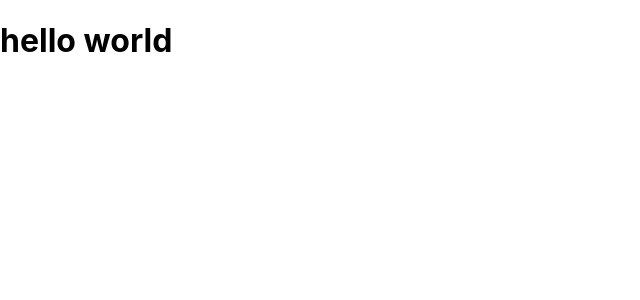
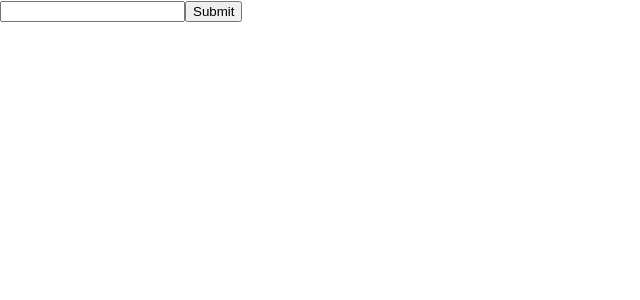
Before and after one commit to Tanaz-Nejad/my-react-weather-app, a React (Create React App) app: page / in a window 1280 px wide. Shown: the top 300 px of the page, without its empty margins (0-640 px from the left). Built offline with nearby package versions, Linux system fonts and the light colour scheme.

Commit message:
Created Search Form

```diff
--- a/src/Weather.js
+++ b/src/Weather.js
@@ -2,5 +2,12 @@ import React from "react";
 import axios from "axios";
 
 export default function Weather() {
-  return <h1>hello world</h1>;
+  let form = (
+    <form>
+      <input type="search" />
+      <input type="submit" />
+    </form>
+  );
+
+  return <div className="Weather">{form}</div>;
 }
```
